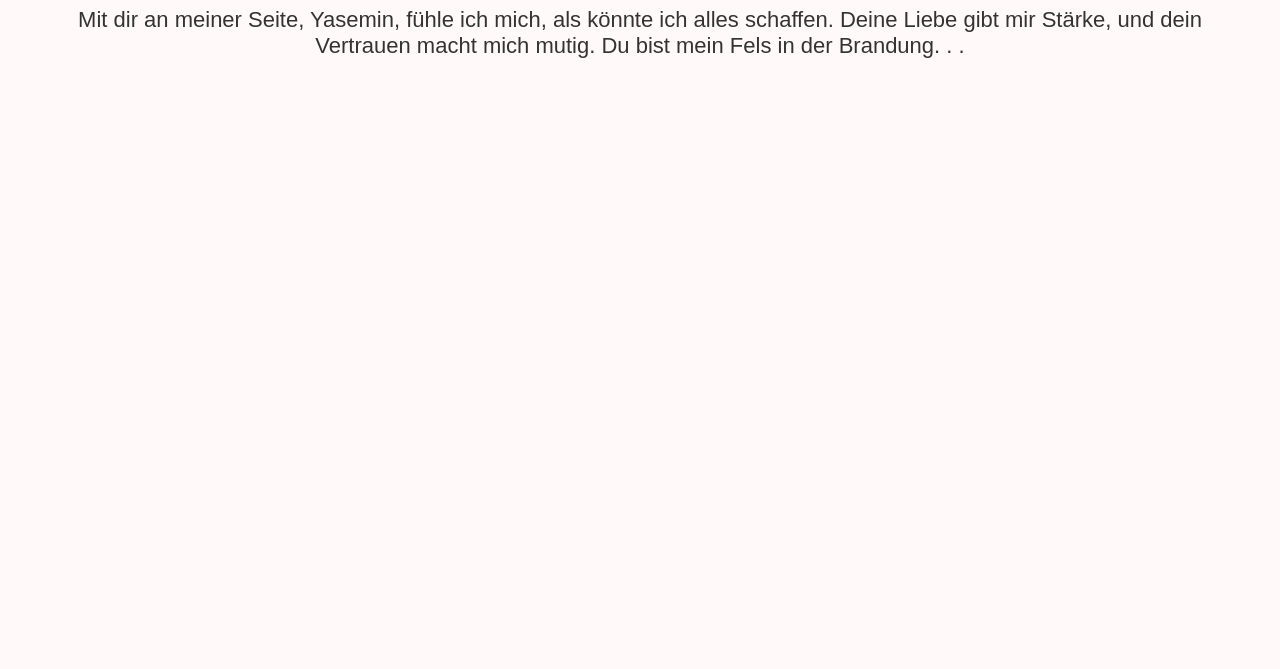
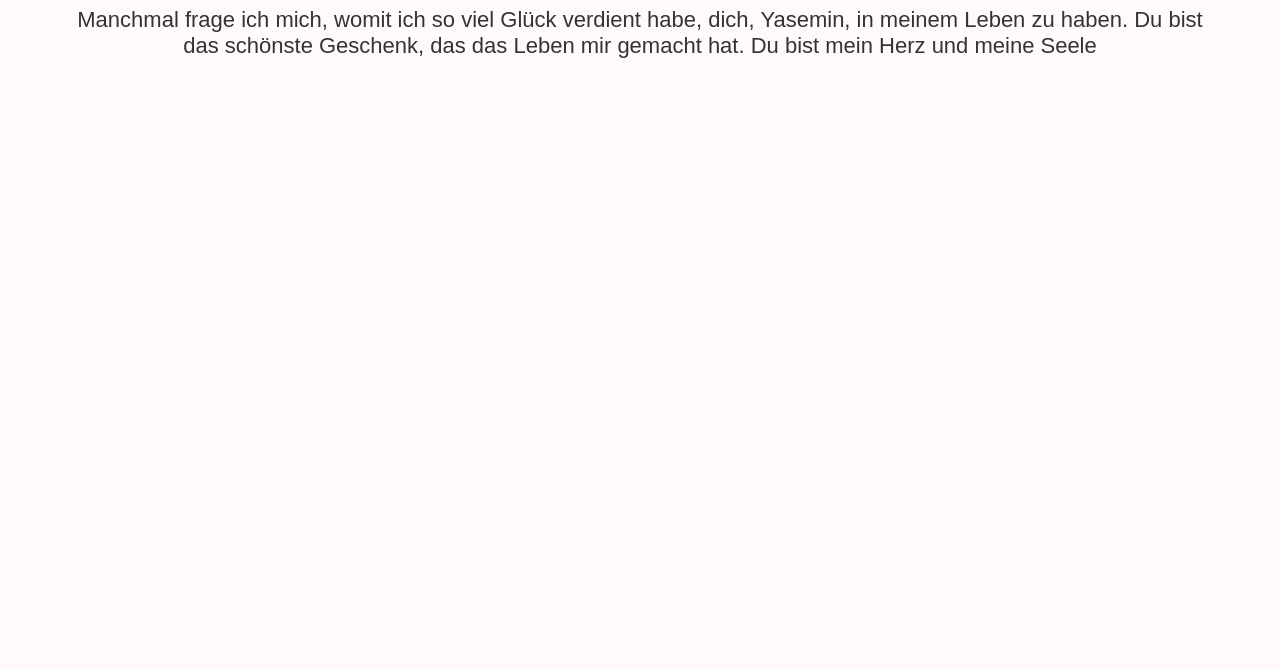
Before and after one commit to Mert458458/Yasemin, a plain HTML site: page index.html in a window 1280 px wide. Shown: the part 131-800 px from the top of the page. Drawn offline with Linux system fonts and the light colour scheme.

Commit message:
index.html aktualisieren

```diff
--- a/index.html
+++ b/index.html
@@ -22,7 +22,7 @@
 </head>
 <body>
     <h1>Für Yasemin, meine Liebe!</h1>
-    <p id="message">Mit dir an meiner Seite, Yasemin, fühle ich mich, als könnte ich alles schaffen. Deine Liebe gibt mir Stärke, und dein Vertrauen macht mich mutig. Du bist mein Fels in der Brandung. . .</p>
+    <p id="message">Manchmal frage ich mich, womit ich so viel Glück verdient habe, dich, Yasemin, in meinem Leben zu haben. Du bist das schönste Geschenk, das das Leben mir gemacht hat. Du bist mein Herz und meine Seele</p>
 
     <script>
         // Liste der süßen Nachrichten für Yasemin
```
